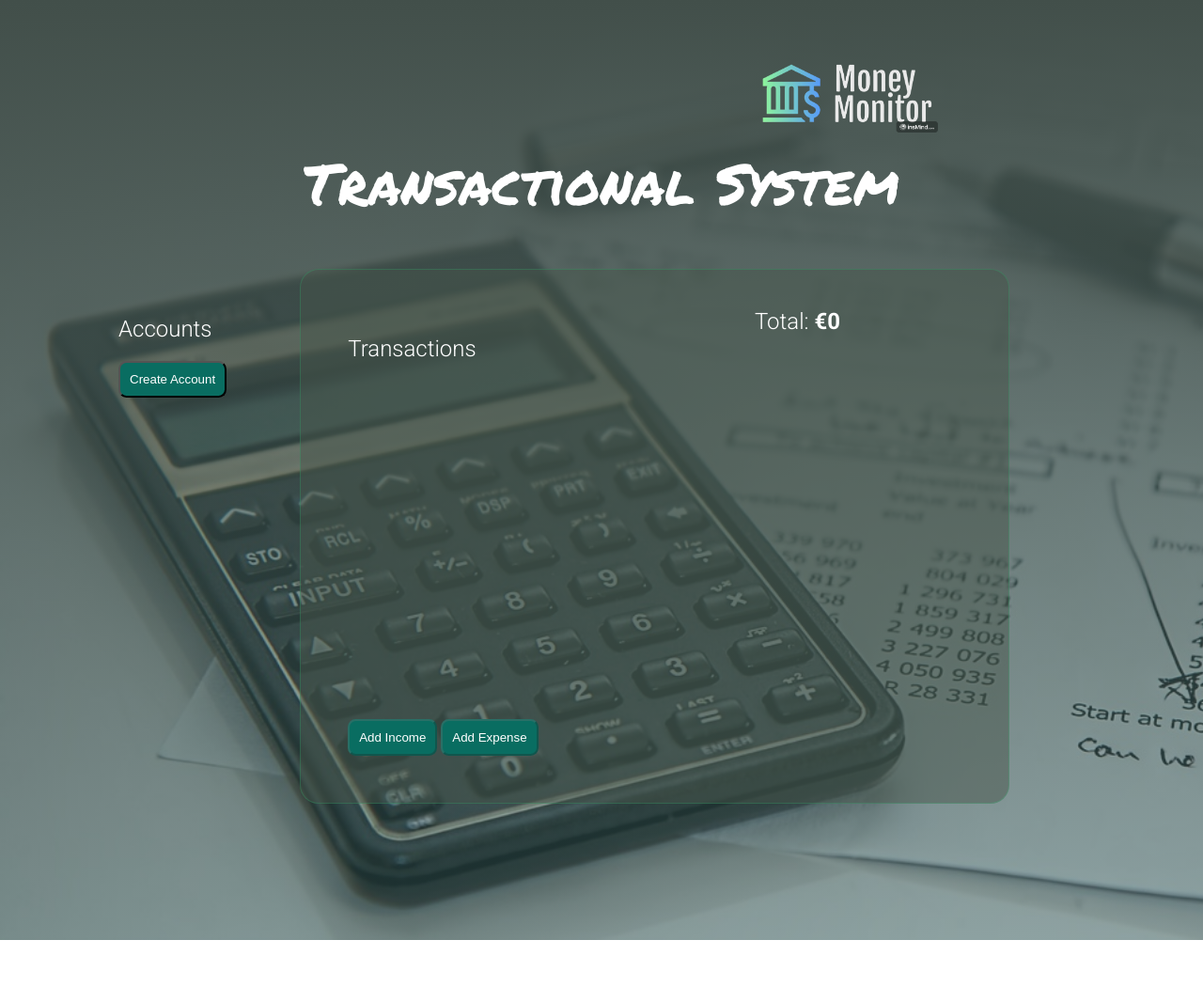
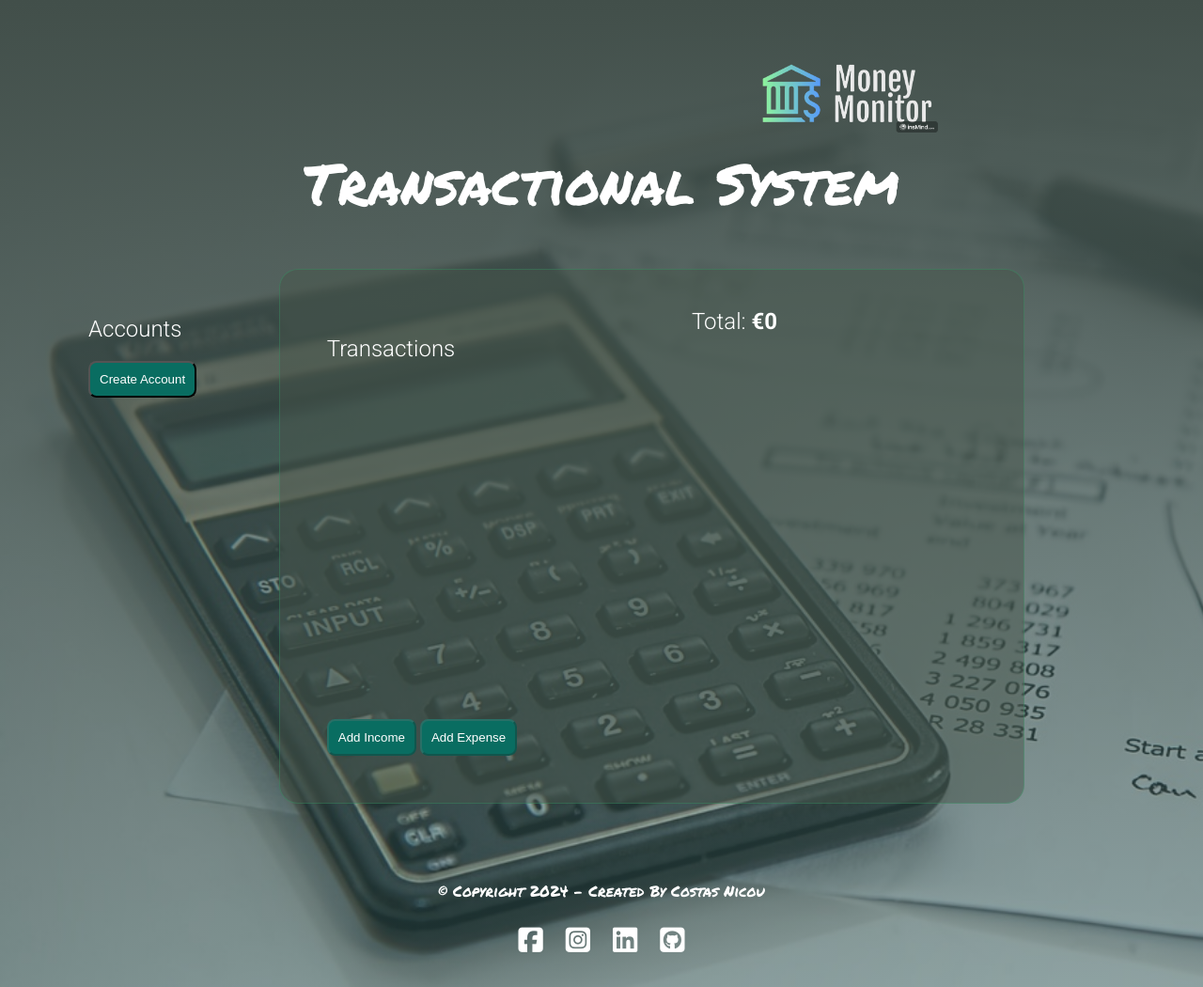
Before and after one commit to nicoycostas/transactions, a plain HTML site: page index.html in a window 1280 px wide. Shown: the whole page at 94% size. Before the commit the page ends 1000 px from the top, so only its background shows below. Drawn offline with Linux system fonts and the light colour scheme.

Commit message:
expense bigger than bank balance fix and css fixes

```diff
--- a/css/main.css
+++ b/css/main.css
@@ -9,28 +9,30 @@ body {
 html {
 
 
-    background-color: rgb(234, 232, 232);
+    /* background-color: rgb(234, 232, 232); */
 
+
+
+}
+
+body {
     background: linear-gradient(to top, rgba(54, 96, 96, 0.483), rgb(66, 79, 74)),
         url(../imgs/background2.jpg);
     background-repeat: no-repeat;
     background-size: cover;
-    height: 1000px;
-
+    height: 100%;
 }
 
-body {
+.app {
 
     border-radius: 20px;
 
 
-    width: 85%;
+    width: 90%;
     margin: 0 auto;
 
     padding: 20px;
     margin-top: 50px;
-
-
 }
 
 /* font class*/
@@ -91,10 +93,9 @@ header h1 {
 .total {
     text-align: right;
     color: white;
-    /* padding: 80px; */
     position: relative;
     top: 90px;
-    right: 290px;
+    right: 389px;
     color: green;
     color: white;
 }
@@ -309,3 +310,21 @@ select {
 
     font-weight: bold;
 }
+
+footer {
+    background-color: rgba(42, 55, 51, 0);
+    color: white;
+    text-align: center;
+    padding: 25px;
+    margin-top: 20px;
+}
+
+.social-icons a {
+    text-decoration: none !important;
+}
+
+.social-icons a i {
+    color: white;
+    font-size: 30px;
+    margin: 10px;
+}
--- a/index.html
+++ b/index.html
@@ -18,21 +18,23 @@
     <link rel="preconnect" href="https://fonts.gstatic.com" crossorigin>
     <link href="https://fonts.googleapis.com/css2?family=Permanent+Marker&display=swap" rel="stylesheet">
 
+    <!-- font awesome -->
+    <script src="https://kit.fontawesome.com/d495971c43.js" crossorigin="anonymous"></script>
 </head>
 
 <body>
-    <header>
-        <img class="logo" src="./imgs/logo.png" alt="">
-        <h1 class="permanent-marker-regular">Transactional System</h1>
-    </header>
+
 
     <main class="app">
-
-        <h2 class="total roboto-light  ">Total: <span class="euro">€</span><span class="totalAmount">0</span></h2>
+        <header>
+            <img class="logo" src="./imgs/logo.png" alt="">
+            <h1 class="permanent-marker-regular">Transactional System</h1>
+        </header>
+        <h2 class="total roboto-light">Total: <span class="euro">€</span><span class="totalAmount">0</span></h2>
         <div class="workspace">
 
-            <div class="left-sidebar class=" euro"">
-                <div class="workspace-accounts">
+            <div class="left-sidebar">
+                <div class=" workspace-accounts">
                     <h2 class="roboto-light">Accounts</h2>
                     <button onclick="ModalAccountOpen();" class="openmodal btn">Create Account</button>
                     <div class="modalAccount">
@@ -156,11 +158,21 @@
             </div>
 
         </div>
+
     </main>
+    <footer>
+        <p class="permanent-marker-regular ">&copy; Copyright <span class="dynYear"></span> - Created By Costas Nicou
+        </p>
+        <div class="social-icons">
+            <a href=""><i class="fa-brands fa-square-facebook"></i></a>
+            <a href=""><i class="fa-brands fa-square-instagram"></i></a>
+            <a href=""><i class="fa-brands fa-linkedin"></i></a>
+            <a href=""><i class="fa-brands fa-square-github"></i></a>
 
-    <footer>
+        </div>
+    </footer>
 
-    </footer>
+
     <script src="js/script.js"></script>
 </body>
 
--- a/js/script.js
+++ b/js/script.js
@@ -45,6 +45,9 @@ for (let i in addTransactionBtns) {
 
 const totalAmount = document.querySelector('.totalAmount');
 
+
+// copyright year
+const dynYear = document.querySelector('.dynYear');
 
 
 //-----------Declaration of Objects--------------------//
@@ -177,7 +180,7 @@ function addIncome() {
 
 // Add Expense function
 function addExpense() {
-    let newExpenseEntry = new ExpenseTransaction(categoryofexpenseField.value, accountchooseExpenseField.value, expenseamountField.value);
+    let newExpenseEntry = new ExpenseTransaction(categoryofexpenseField.value, accountchooseExpenseField.value, Number(expenseamountField.value));
     expenseArray.push(newExpenseEntry);
 
 
@@ -236,6 +239,18 @@ function subtruction(obj) {
         if (accountArray[i].name == obj.account) {
 
             if (accountArray[i].balance !== 0) {
+
+                if (obj.amount > accountArray[i].balance) {
+
+                    const htmlExpenseEntry = `
+                    <div class="invalid-transaction">
+                        <p>Transaction Invalid. Not enough money in ${obj.account} account.</p>
+                    </div>
+
+                    `;
+                    transactionEntries.insertAdjacentHTML("afterbegin", htmlExpenseEntry);
+                } else {
+
                     accountArray[i].balance -= obj.amount;
                     let accountAmount = document.querySelectorAll('.accountAmount');
                     accountAmount.forEach(el => {
@@ -248,7 +263,6 @@ function subtruction(obj) {
 
 
                     });
-
                     const htmlExpenseEntry = `
                     <div class="transaction">
                         <p><span class="type span expense">Expense</span> <span class="category span">Category:
@@ -259,6 +273,12 @@ function subtruction(obj) {
 
                     `;
                     transactionEntries.insertAdjacentHTML("afterbegin", htmlExpenseEntry);
+                }
+
+
+
+
+
 
             } else {
                 const htmlExpenseEntry = `
@@ -331,3 +351,6 @@ function dynAccounts(importdynAccount) {
 
 }
 //-----------------DRY------------------//
+
+
+dynYear.innerHTML = (new Date().getFullYear());
```
Also changed, not shown: 1 other file. Lines whose indentation alone changed are shown as unchanged.
